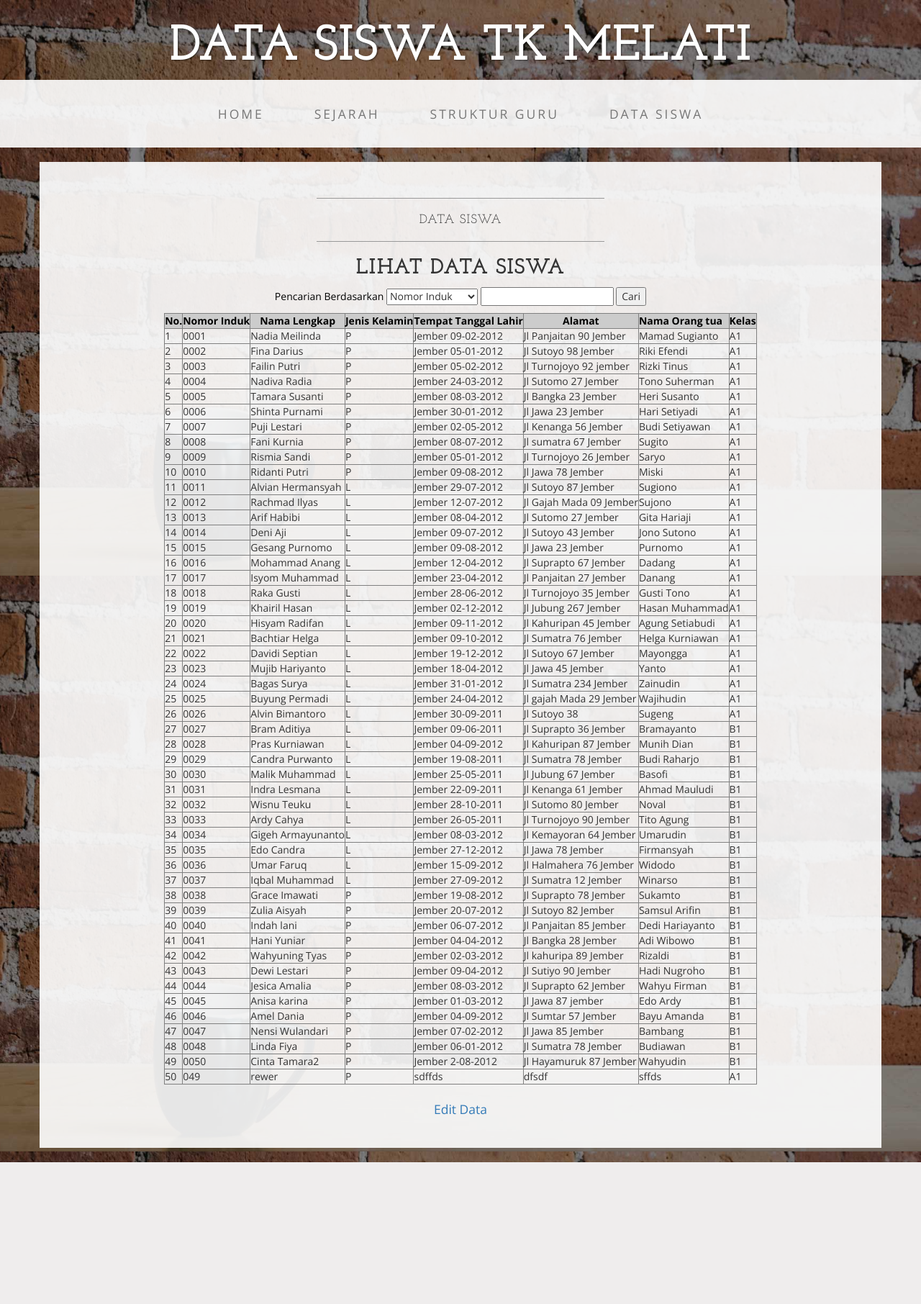
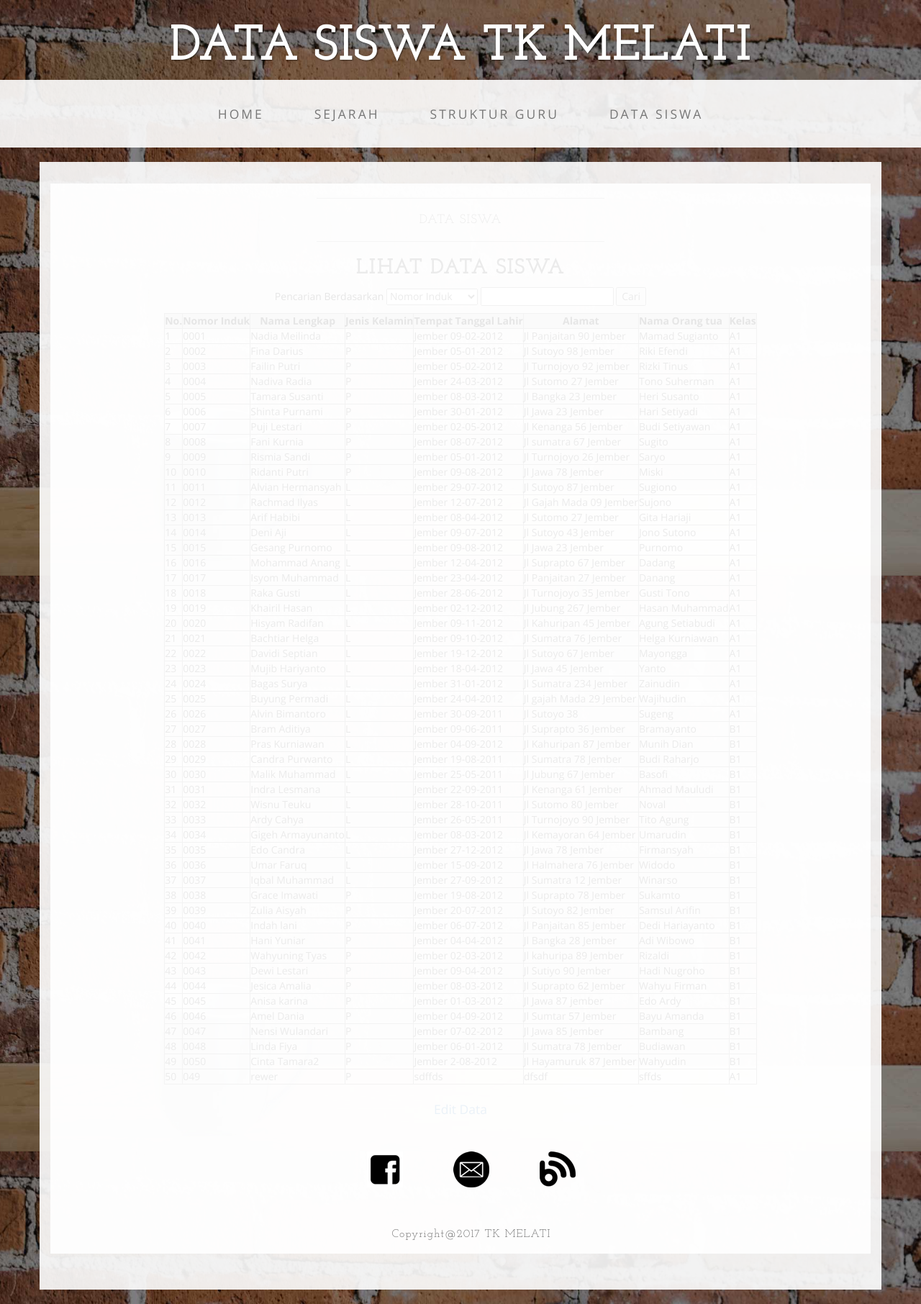
Before and after one commit to rismiasandi/webtk, a PHP site: page /contact.php?page=lihat_siswa in a window 1280 px wide. Shown: the whole page at 72% size. Before the commit the page ends 1615 px from the top, so only its background shows below. Run offline with PHP 8.4, Linux system fonts and the light colour scheme; data comes from the database, SQL or seed files in the repository.

Commit message:
lagi rek

```diff
--- a/contact.php
+++ b/contact.php
@@ -94,6 +94,32 @@
     </div>
 
                 </div>
+				<nav class="navbar navbar-default" role="navigation">
+        <div class="container">
+            <!-- Brand and toggle get grouped for better mobile display -->
+
+            <!-- Collect the nav links, forms, and other content for toggling -->
+            <div class="collapse navbar-collapse" id="bs-example-navbar-collapse-1">
+                <ul class="nav navbar-nav">
+                    <li>
+                        <a href="https://www.facebook.com/profile.php?id=100008276895381"><img src="img/icon_fb.png" alt=""></a>
+                    </li>
+                    <li>
+                        <a href="https://mail.google.com/mail/#inbox"><img src="img/icon_email.png" alt=""></a>
+                    </li>
+                    <li>
+                        <a href="http://www.shitlicious.com/"><img src="img/icon_blog.png" alt=""></a>
+                    </li>
+
+                </ul>
+				<h3 class="brand-before text-center">
+                        <small>Copyright@2017 TK MELATI</small>
+                    </h3>
+            </div>
+            <!-- /.navbar-collapse -->
+        </div>
+        <!-- /.container -->
+    </nav>
 
 
     <!-- /.container -->
```
